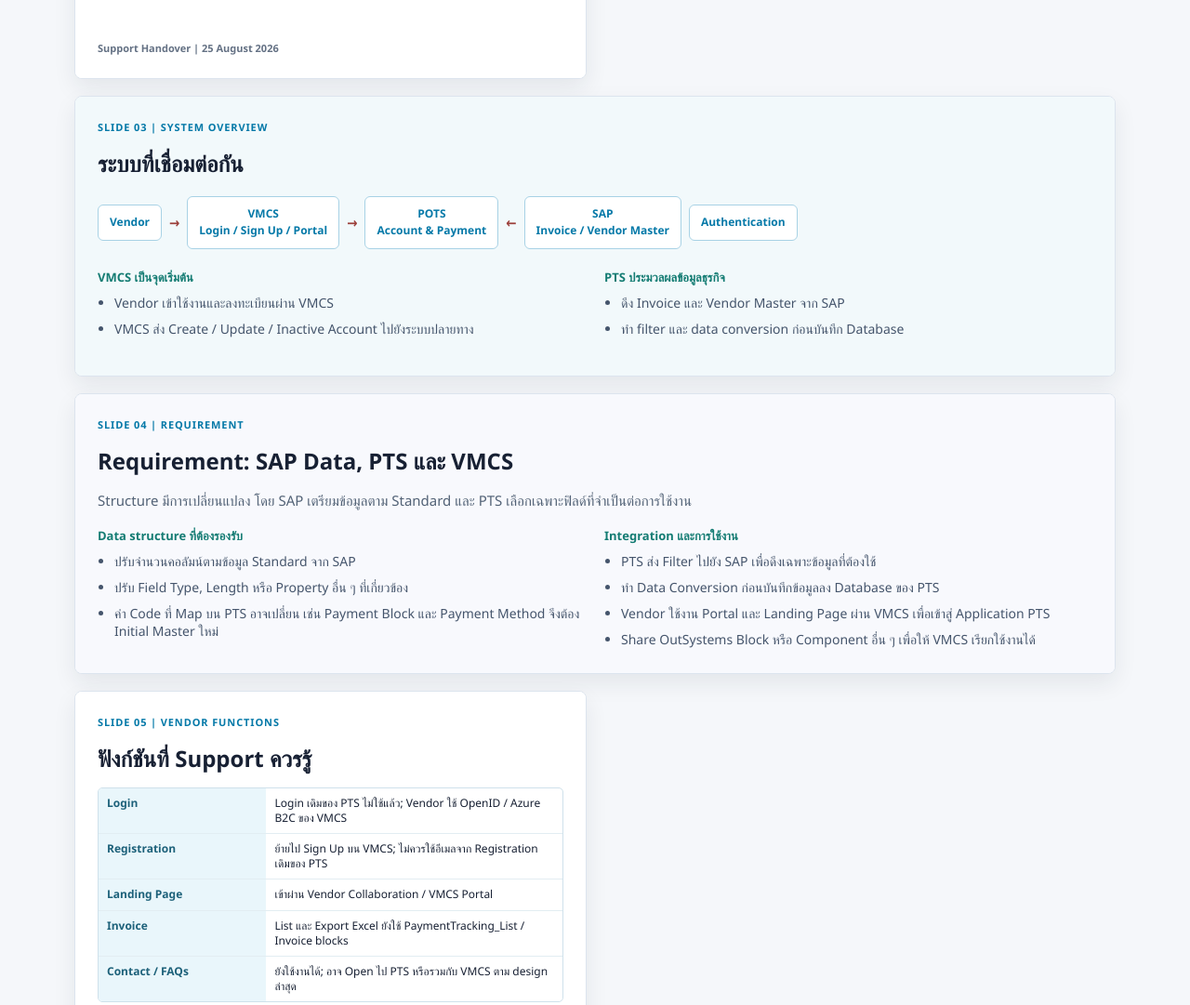
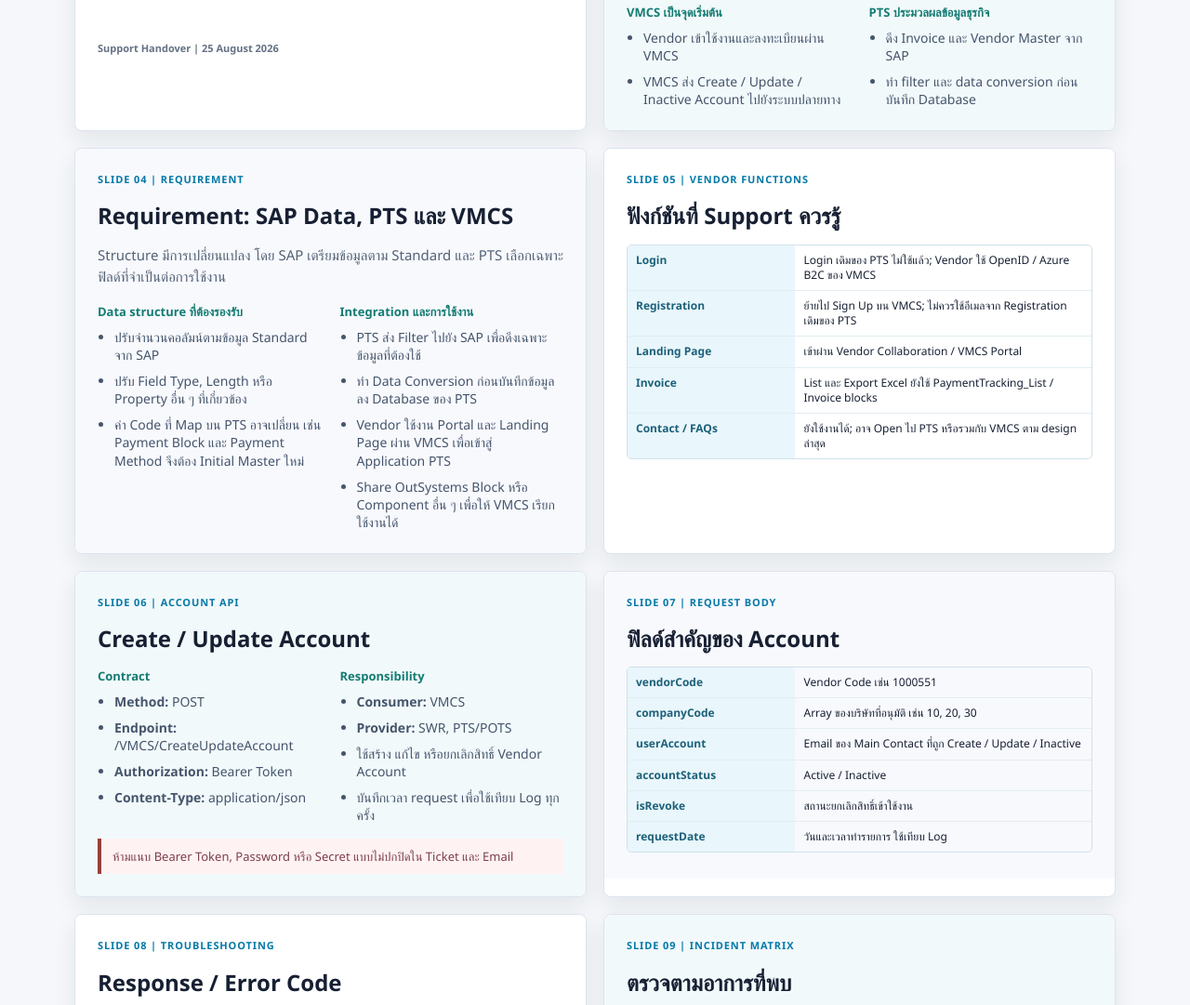
Before and after one commit to suchan-m/KT-Payment, a plain HTML site: page index.html in a window 1280 px wide. Shown: the part 1017-2098 px from the top of the page at 93% size. Drawn offline with Linux system fonts and the light colour scheme.

Commit message:
Use uniform widths for support slides

```diff
--- a/index.html
+++ b/index.html
@@ -266,10 +266,6 @@
         box-shadow: 0 10px 24px rgba(24, 32, 51, 0.08);
       }
 
-      .slide-card.wide {
-        grid-column: span 2;
-      }
-
       .html-slide {
         display: flex;
         min-height: 330px;
@@ -400,10 +396,6 @@
         line-height: 1.4;
       }
 
-      .slide-card.wide .html-slide {
-        min-height: 300px;
-      }
-
       .status-strip {
         margin: 10px 0 40px;
         border-top: 1px solid var(--line);
@@ -468,10 +460,6 @@
 
         .gallery {
           display: grid;
-        }
-
-        .slide-card.wide {
-          grid-column: span 1;
         }
 
         .hero {
@@ -548,7 +536,7 @@
                 <p class="slide-footer">Support Handover | 25 August 2026</p>
               </div>
             </article>
-            <article class="slide-card wide">
+            <article class="slide-card">
               <div class="html-slide">
                 <p class="slide-kicker">Slide 03 | System overview</p>
                 <h3>ระบบที่เชื่อมต่อกัน</h3>
@@ -556,7 +544,7 @@
                 <div class="slide-columns"><div><h4>VMCS เป็นจุดเริ่มต้น</h4><ul><li>Vendor เข้าใช้งานและลงทะเบียนผ่าน VMCS</li><li>VMCS ส่ง Create / Update / Inactive Account ไปยังระบบปลายทาง</li></ul></div><div><h4>PTS ประมวลผลข้อมูลธุรกิจ</h4><ul><li>ดึง Invoice และ Vendor Master จาก SAP</li><li>ทำ filter และ data conversion ก่อนบันทึก Database</li></ul></div></div>
               </div>
             </article>
-            <article class="slide-card wide">
+            <article class="slide-card">
               <div class="html-slide">
                 <p class="slide-kicker">Slide 04 | Requirement</p>
                 <h3>Requirement: SAP Data, PTS และ VMCS</h3>
@@ -571,7 +559,7 @@
                 <div class="mini-table"><span>Login</span><span>Login เดิมของ PTS ไม่ใช้แล้ว; Vendor ใช้ OpenID / Azure B2C ของ VMCS</span><span>Registration</span><span>ย้ายไป Sign Up บน VMCS; ไม่ควรใช้อีเมลจาก Registration เดิมของ PTS</span><span>Landing Page</span><span>เข้าผ่าน Vendor Collaboration / VMCS Portal</span><span>Invoice</span><span>List และ Export Excel ยังใช้ PaymentTracking_List / Invoice blocks</span><span>Contact / FAQs</span><span>ยังใช้งานได้; อาจ Open ไป PTS หรือรวมกับ VMCS ตาม design ล่าสุด</span></div>
               </div>
             </article>
-            <article class="slide-card wide">
+            <article class="slide-card">
               <div class="html-slide">
                 <p class="slide-kicker">Slide 06 | Account API</p>
                 <h3>Create / Update Account</h3>
@@ -593,7 +581,7 @@
                 <div class="mini-table"><span>200</span><span>Success: ตรวจ User/Vendor ปลายทางว่าถูก Update แล้ว</span><span>201</span><span>Inactive ไม่สำเร็จ: ตรวจ userAccount และ User ถูก Terminate หรือไม่มี Account</span><span>400</span><span>ตรวจ Request, Header, Token และรูปแบบ Payload</span><span>401</span><span>ตรวจ Authorization, Client, Token, สิทธิ์ และ Expiry</span><span>500 / 503</span><span>ตรวจ Application Log, Dependency, Endpoint, Network แล้ว Retry ตามมาตรฐาน</span></div>
               </div>
             </article>
-            <article class="slide-card wide">
+            <article class="slide-card">
               <div class="html-slide">
                 <p class="slide-kicker">Slide 09 | Incident matrix</p>
                 <h3>ตรวจตามอาการที่พบ</h3>
```
